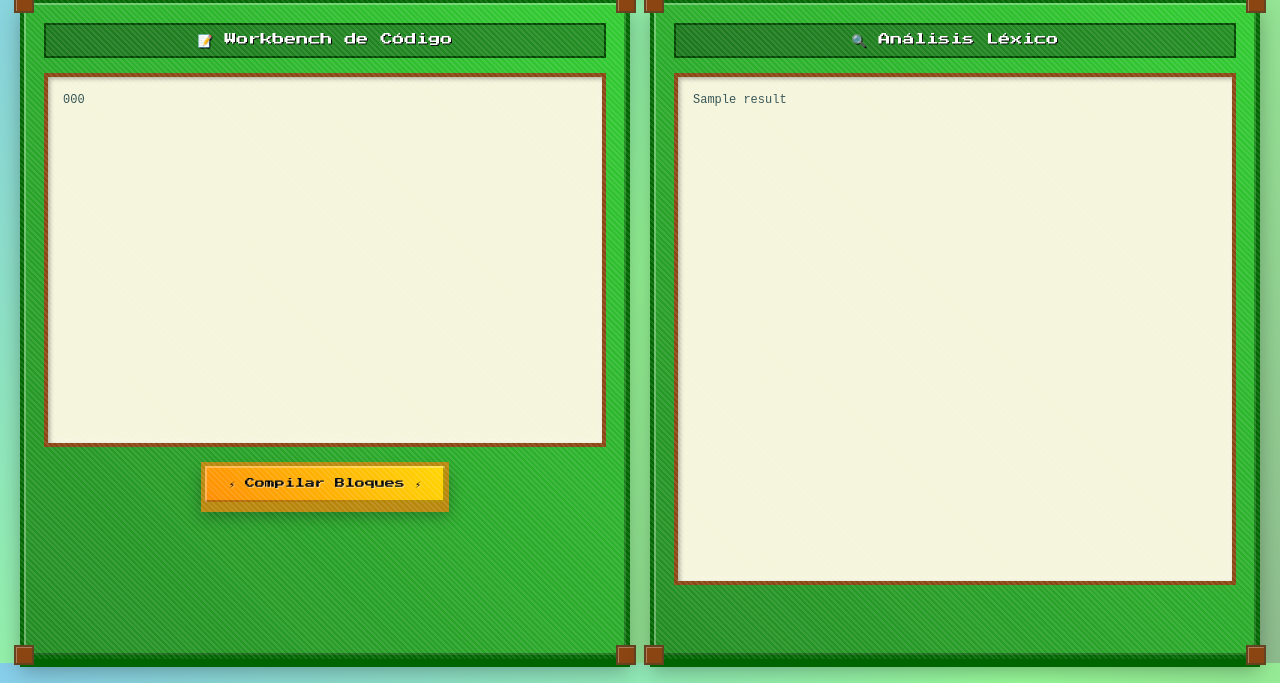
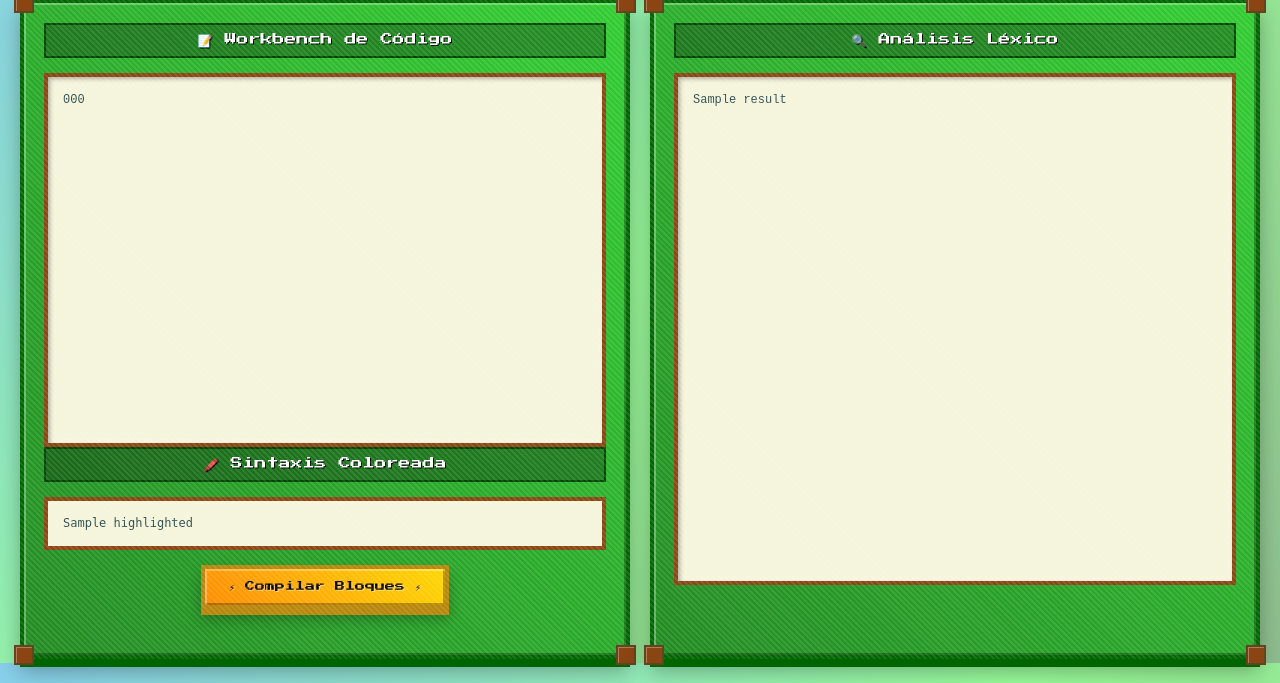
Before and after one commit to Okynos03/MCScriptCompiler, a FastAPI app: template templates/index.html in a window 1280 px wide. Shown: the part 137-820 px from the top of the page. Run offline with FastAPI, Linux system fonts and the light colour scheme; the template is opened without the code that fills it: most values are stand-ins (such as "Sample title", 1, 10 or a date in 2020).

Commit message:
preliminary color code

```diff
--- a/Compiler/algorithm.py
+++ b/Compiler/algorithm.py
@@ -95,4 +95,4 @@ class Automaton:
                         token.set_pool_id(3000 + len(strings))
                 list.append(token)
 
-        return list, identifiers, strings, errors
+        return list, identifiers, strings, errors,
--- a/main.py
+++ b/main.py
@@ -27,6 +27,37 @@ async def analyze(request: Request, code: str = Form(...)):
     code = code.replace("\r", "")
     tokens, errors = lexer(code)
 
+    type_names = {
+        6000: "identifier",
+        1000: "keyword",
+        3000: "punctuation",
+        2000: "operator",
+        4000: "curly-brace",
+        5000: "bracket",
+        7000: "integer",
+        8000: "float"
+    }
+
+    #Función para escapar HTML (evitar inyección)
+    def escape_html(s: str) -> str:
+        return (s.replace("&", "&amp;")
+                  .replace("<", "&lt;")
+                  .replace(">", "&gt;"))
+
+    #Construye el HTML coloreado
+    highlighted_parts = []
+    for tok in tokens:
+        raw = escape_html(tok.value)
+
+        cls = type_names.get((tok.type // 1000) * 1000)
+
+        print(cls)
+        if cls:
+            highlighted_parts.append(f'<span class="token-{cls}">{raw}</span>')
+        else:
+            highlighted_parts.append(raw)
+    highlighted_code = "".join(highlighted_parts)
+
     part1 = "\n".join([str(token.type) for token in tokens])
     part2 = "\n".join([f"{error.type} error: {error.value} at row {error.row} column {error.column}\n" for error in errors])
     result_string = f"{part1}\n\n{part2}"
@@ -34,5 +65,6 @@ async def analyze(request: Request, code: str = Form(...)):
     return templates.TemplateResponse("index.html", {
         "request": request,
         "code": code,
-        "result": result_string # por ahora pasa code pq pasa lo mismo que tiene pero lo cambias por ejemplo por tokens_generados
+        "result": result_string,
+        "highlighted": highlighted_code
     })
--- a/static/style.css
+++ b/static/style.css
@@ -288,6 +288,29 @@ td {
   color: #2F4F4F;
 }
 
+.highlighted {
+  background: #F5F5DC;
+  border: 4px solid #8B4513;
+  padding: 15px;
+  white-space: pre;
+  overflow-x: auto;
+  font-family: 'Courier New', monospace;
+  font-size: 12px;
+  color: #2F4F4F;
+}
+
+/* Colores según el tipo de token */
+.token-keyword      { color: #d73a49; }
+.token-identifier   { color: #6f42c1; }
+.token-punctuation  { color: #24292e; }
+.token-operator     { color: #e36209; }
+.token-curly-brace  { color: #005cc5; }
+.token-bracket      { color: #22863a; }
+.token-integer      { color: #005cc5; }
+.token-float        { color: #005cc5; }
+
+
+
 /* Responsive */
 @media (max-width: 768px) {
   .container {
--- a/templates/index.html
+++ b/templates/index.html
@@ -37,6 +37,10 @@
            osea todo pone en un str
         -->
         <textarea name="code" rows="20" placeholder="¡Coloca tus bloques de código aquí! ">{{ code }}</textarea>
+        <!-- Panel con HTML coloreado según el lexer -->
+        <div class="panel-title">🖍️ Sintaxis Coloreada</div>
+        <pre class="highlighted"><code>{{ highlighted | safe }}</code></pre>
+
         <div class="button-container">
           <button type="submit">⚡ Compilar Bloques ⚡</button>
         </div>
```
